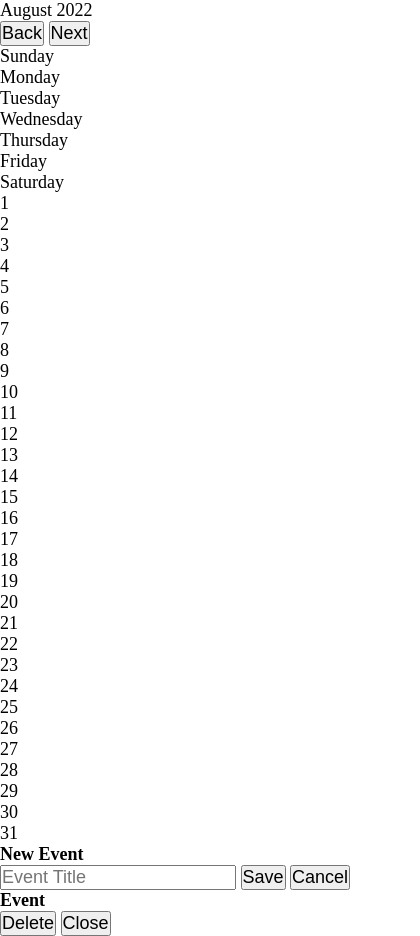
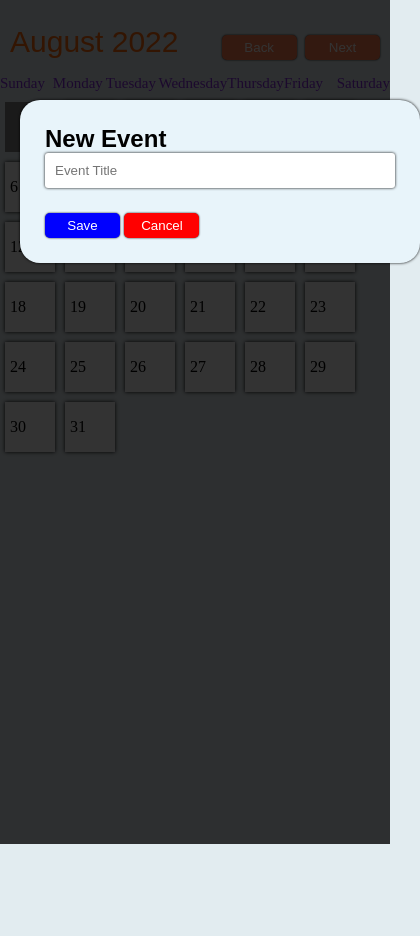
Before and after one commit to sandeshgithubt/Calender-Project-OF-JavaScript, a plain HTML site: page index.html in a window 390 px wide. Both pictures are taken after a click on the element "10". Shown: the whole page, 420 px wide, since content can reach past the window. After the commit the page ends 844 px from the top, so only its background shows below. Drawn offline with Linux system fonts and the light colour scheme.

Commit message:
Update style.css

```diff
--- a/style.css
+++ b/style.css
@@ -1,141 +1,245 @@
 *{
-    margin:0px;
-    padding:0px;
+    margin: 0px;
+    padding: 0px;
+}
+
+body {
+    display: flex;
+    margin: 20px auto;
+    justify-content: center;
+    background-color: rgb(226, 236, 240);
+  }
+
+  button {
+    width: 75px;
+    cursor: pointer;
+    box-shadow: 0px 0px 2px black;
+    border: none;
+    outline: none;
+    padding: 5px;
+    border-radius: 5px;
+    color: white;
+  }
+
+  #header {
+    padding: 10px;
+    color: rgb(255, 105, 11);
+
+    font-family: sans-serif;
+    display: flex;
+    justify-content: space-between;
+    font-size: 30px;
+  }
+  #header button {
+    background-color:coral;
+  }
+  #container {
+    width: 770px;
+  }
+  #weekdays {
+    width: 100%;
+    display: flex;
+    color: blueviolet;
+    font-size: 25px;
+  }
+  #weekdays div {
+    width: 100px;
+    padding: 10px;
+  }
+  #calendar {
+    width: 100%;
+    margin: auto;
+    display: flex;
+    flex-wrap: wrap;
+  }
+  .day {
+    width: 100px;
+    padding: 10px;
+    height: 100px;
+    cursor: pointer;
     box-sizing: border-box;
-    font-size: 18px;
+    background-color: white;
+    margin: 5px;
+    box-shadow: 0px 0px 4px black;
+    display: flex;
+    flex-direction: column;
+    justify-content: space-between;
+  }
+  .day:hover {
+    background-color: rgb(13, 233, 233);
   }
 
 
-.wrapper{
-    display: flex;
-    width:100vw;
-    height:100vh;
-    background-color: rgb(212, 174, 180);
+
+  .day + #currentDay {
+    background-color:greenyellow;
   }
 
-.calender{
-    width:70%;
-   /* height:80vh; */
-    margin: auto;
-    background-color: rgb(189, 137, 137);
-    padding-bottom: 5px;
-    box-shadow: 5px 7px 9px  7px rgb(26, 24, 24);
-    /* overflow: hidden; */
+
+  .event {
+    font-size: 20px;
+    padding: 3px;
+    background-color: yellowgreen;
+    color: white;
+    border-radius: 5px;
+    max-height: 55px;
+    overflow: hidden;
+  }
+  .padding {
+    cursor: default !important;
+    background-color: grey !important;
+    box-shadow: none !important;
+  }
+  #newEventModal, #deleteEventModal {
+    display: none;
+    z-index: 20;
+    padding: 25px;
+    background-color: #e8f4fa;
+    box-shadow: 0px 0px 3px black;
+    border-radius: 20px;
+    width: 350px;
+    top: 100px;
+    left: calc(50% - 175px);
+    position: absolute;
+    font-family: sans-serif;
+  }
+  #eventTitleInput {
+    padding: 10px;
+    width: 100%;
+    box-sizing: border-box;
+    margin-bottom: 25px;
+    border-radius: 3px;
+    outline: none;
+    border: none;
+    box-shadow: 0px 0px 3px black;
+  }
+  #eventTitleInput.error {
+    border: 2px solid red;
+  }
+  #cancelButton, #deleteButton {
+    background-color: red;
+  }
+  #saveButton, #closeButton {
+    background-color: blue;
+  }
+  #eventText {
+    font-size: 14px;
+  }
+  #modalBackDrop {
+    display: none;
+    top: 0px;
+    left: 0px;
+    z-index: 10;
+    width: 100vw;
+    height: 100vh;
+    position: absolute;
+    background-color: rgba(0,0,0,0.8);
   }
 
-/* */
-.month{
-    display: flex;
 
-    justify-content: space-between;
-    align-items: center;
-    width:100%;
-    text-align: center;
-    background-color: rgb(248, 93, 37);
-    border-bottom: 5px solid rgb(51, 186, 240);
-    padding:35px 30px;
-    user-select: none;
+  @media(max-width:800px){
+    html{
+        overflow-x: hidden;
 
     }
 
-.month h2{
-    color:#fff;
-    font-weight: 700;
-}
-.month p{
-    margin-top:5px;
-    color: #fff;
-    font-weight: 400;
+    body {
+        display: flex;
+        margin: 15px auto;
+        justify-content: center;
+        background-color: rgb(226, 236, 240);
       }
 
-.weekdays{
-    display: flex;
-
-    align-items: center;
-    justify-content: space-evenly;
-    background-color: black ;
-    border-bottom: 5px solid rgb(51, 186, 240);
-    color:white;
-    padding:10px;
-    user-select: none;
-
+    #container {
+        width:100vw;
       }
 
-.days{
+    #weekdays {
+        width: 100%;
         display: flex;
-    flex-wrap: wrap;
-    text-align: center;
-    font-weight: 500;
-    padding: 10px 0px;
-    user-select: none;
+        color: blueviolet;
+        font-size: 15px;
+      }
+      #weekdays div {
+        width: 100px;
+        padding: 5px 0px;
+      }
+    #calendar {
+        width: 100%;
+        margin: auto;
+        display: flex;
+        flex-wrap:wrap;
+    }
+    .day {
+        width: 50px;
+        padding: 5px;
+        height: 50px;
+        cursor: pointer;
+        box-sizing: border-box;
+        background-color: white;
+        margin: 5px;
+        display: flex;
+        flex-direction:column;
+        justify-content: space-evenly;
       }
 
-.weekdays div, .days div{
-    width:14.28%;
-    text-align: center;
-    user-select: none;
+      /* .event {
+        font-size: 20px;
+        padding: 3px;
+        background-color: yellowgreen;
+        color: white;
+        border-radius: 5px;
+        max-height: 55px;
+        overflow: hidden;
       }
-.days div{
-
-    margin-bottom: 10px;
-    padding: 10px 0px;
-    transition: 0.8s;
+      .padding {
+        cursor: default !important;
+        background-color: grey !important;
+        box-shadow: none !important;
       }
-
-.today{
-    background-color:rgb(116, 172, 33);
-    /* font-weight: 400; */
-    color:#fff;
+      #newEventModal, #deleteEventModal {
+        display: none;
+        z-index: 20;
+        padding: 25px 0px;
+        background-color: #e8f4fa;
+        box-shadow: 0px 0px 3px black;
+        border-radius: 20px;
+        width: 350px;
+        top: 100px;
+        left: calc(50% - 175px);
+        position: absolute;
+        font-family: sans-serif;
       }
-
-.days div:hover{
-    background-color: lightgray;
-    cursor: pointer;
-    color:black;
+      #eventTitleInput {
+        padding: 10px;
+        width: 100%;
+        box-sizing: border-box;
+        margin-bottom: 25px;
+        border-radius: 3px;
+        outline: none;
+        border: none;
+        box-shadow: 0px 0px 3px black;
       }
-
-.previous{
-        color:rgb(4, 65, 4);
+      #eventTitleInput.error {
+        border: 2px solid red;
       }
-
-#month{
-    font-size: 30px;
-    font-weight: 500;
+      #cancelButton, #deleteButton {
+        background-color: red;
       }
-
-.prev , .next{
-    display: flex;
-    justify-content: center;
-    align-items: center;
-    width:40px;
-    height:40px;
-    background-color: rgba(131, 18, 18, 0.2);
-    border-radius: 50%;
-    user-select: none;
+      #saveButton, #closeButton {
+        background-color: blue;
       }
-
-.prev:hover,
-.next:hover{
-    cursor: pointer;
-    background-color: rgba(248, 246, 246, 0.4);
+      #eventText {
+        font-size: 14px;
       }
-
-@media(max-width:500px){
-
-    html,body{
-       overflow-x: hidden;
+      #modalBackDrop {
+        display: none;
+        top: 0px;
+        left: 0px;
+        z-index: 10;
+        width: 100vw;
+        height: 100vh;
+        position: absolute;
+        background-color: rgba(0,0,0,0.8);
+      } */
   }
-
-   .calender{
-    width:90%;
-    height: auto;
-    margin: auto;
-   }
-
-   .weekdays{
-
-    font-size: 10px;
-    padding: 10px 5px;
-
-   }
-}
```
Lines whose indentation alone changed are shown as unchanged.
